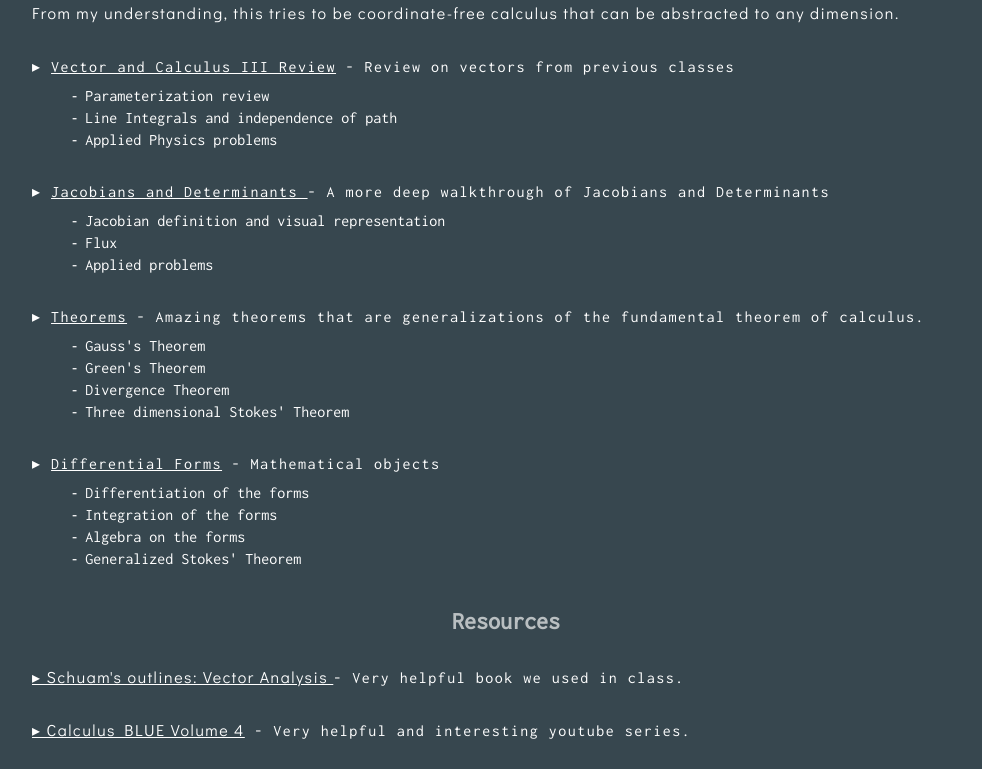
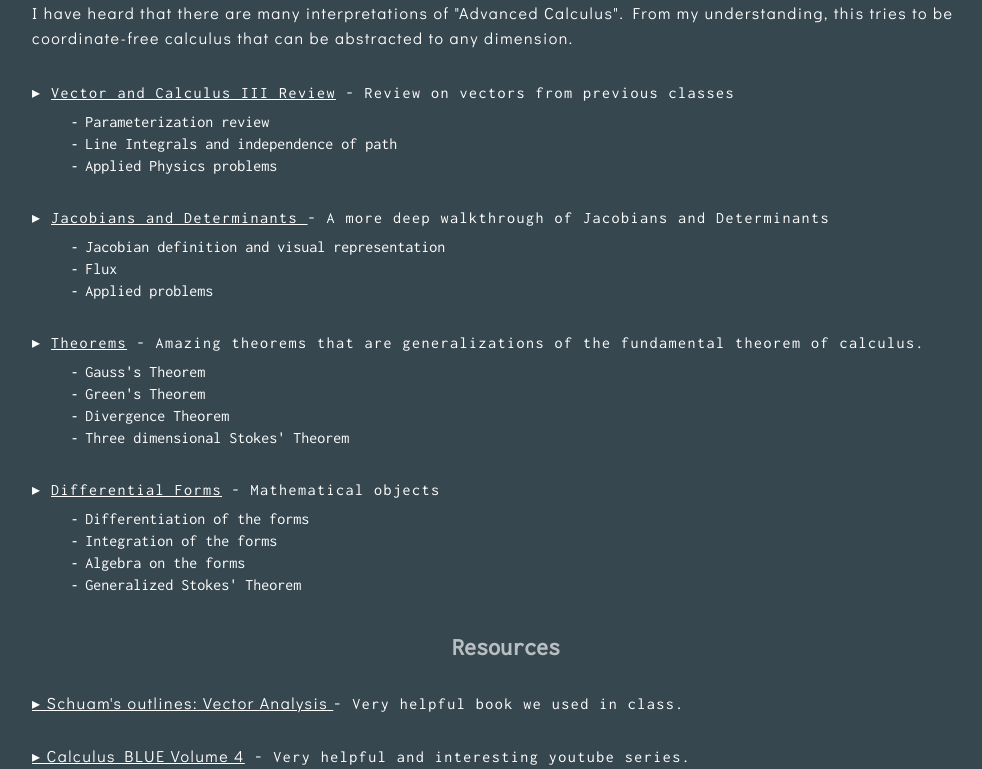
Before and after one commit to Dakoteus/fun_site, a plain HTML site: page website/pages/Advanced Calculus.html in a window 1280 px wide. Shown: the part 125-894 px from the top of the page, without its empty margins (134-1116 px from the left). Drawn offline with Linux system fonts and the light colour scheme.

Commit message:
Fixed definition of advanced calculus

```diff
--- a/website/pages/Advanced Calculus.html
+++ b/website/pages/Advanced Calculus.html
@@ -56,7 +56,8 @@
 
     <main class = "wrap">
     <article role = 'article', class = 'flex-container'>
-    <p> From my understanding, this tries to be coordinate-free calculus that can be abstracted to any dimension.
+    <p> I have heard that there are many interpretations of "Advanced Calculus". From my understanding,
+        this tries to be coordinate-free calculus that can be abstracted to any dimension.
     </p>
     <dl>
         <dt>▸ <u>Vector and Calculus III Review</u> - Review on vectors from previous classes
```
